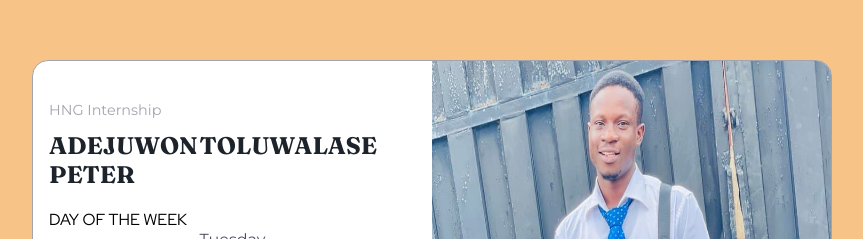
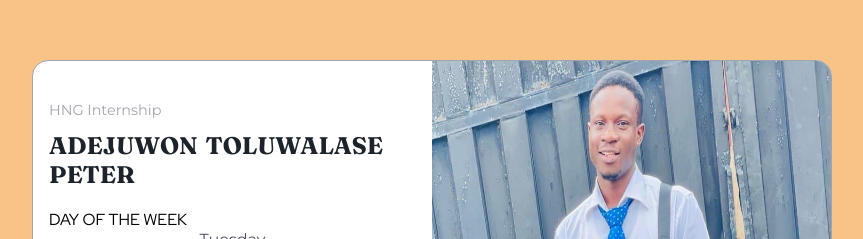
Before and after one commit to Tolux001/HNG-Stage-One-Task, a plain HTML site: page index.html in a window 1280 px wide. Shown: the part 130-369 px from the top of the page, without its empty margins (208-1071 px from the left). Drawn offline with Linux system fonts and the light colour scheme.

Commit message:
Update styles.css

```diff
--- a/styles.css
+++ b/styles.css
@@ -81,10 +81,11 @@ body {
 }
 .section__title {
     color: var(--darkBrown);
+    font-size: 1.5em;
     font-family: 'Fraunces', 'sans-serif';
     margin: 0.5em 0 0.8em 0;
     text-transform: uppercase;
-    word-spacing: -3px;
+    word-spacing: 3px;
 }
 .section__information__text {
     font-family: 'Red Hat Display', sans-serif;
```
